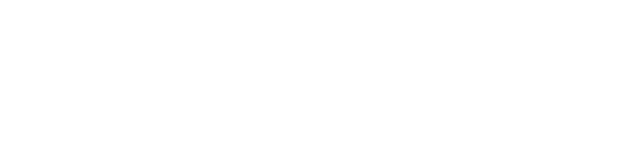
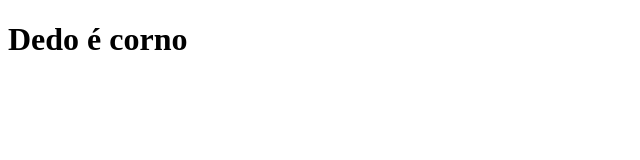
Before and after one commit to VictorZuccolotto/TesteGit, a plain HTML site: page index.html in a window 1280 px wide. Shown: the whole page, without its empty margins (0-640 px from the left). Drawn offline with Linux system fonts and the light colour scheme.

Commit message:
Add a h1

```diff
--- a/index.html
+++ b/index.html
@@ -1,4 +1,4 @@
-<!DOCTYPE html>
+ <!DOCTYPE html>
 <html lang="pt-BR">
 <head>
     <meta charset="UTF-8">
@@ -6,6 +6,7 @@
     <title>TesteGit</title>
 </head>
 <body>
+    <h1>Dedo é corno</h1>
 
 </body>
 </html>
```
